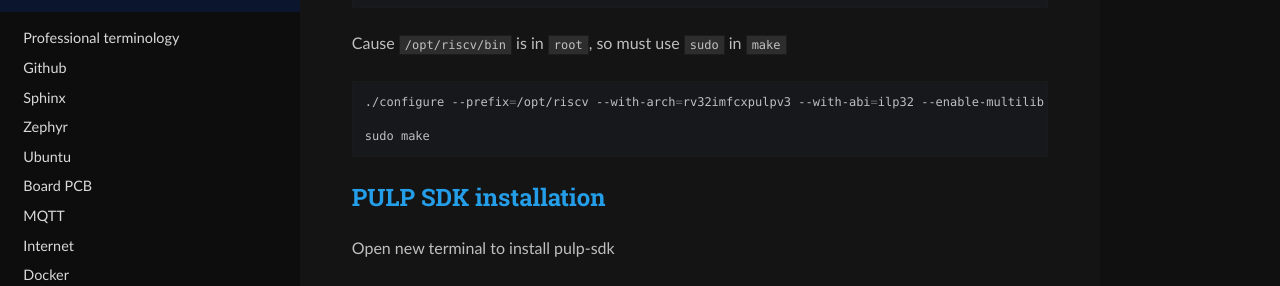
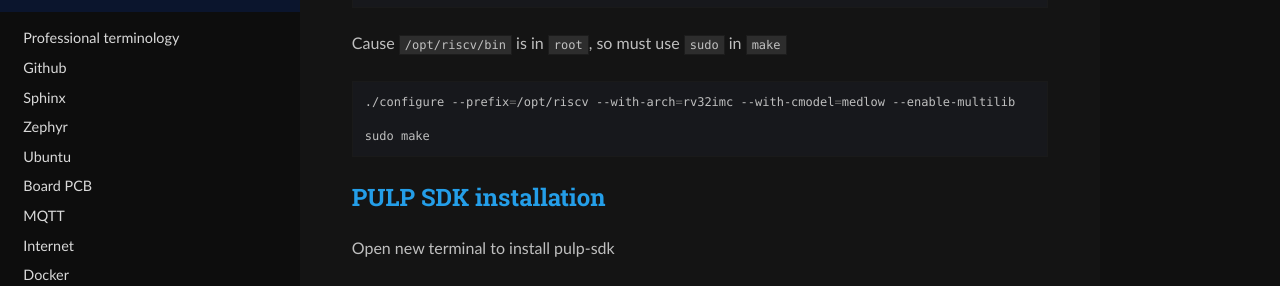
Before and after one commit to ryanjtr/MyDocs, a Sphinx documentation site: the page built from docs/source/Contents/RISCV/Pulp_toolchain_and_sdk.rst, in a window 1280 px wide and 900 px high, scrolled down 1219 px. Shown: the part 165-451 px from the top of the window. Built offline with Sphinx 7.4.7 and the Read the Docs theme 2.0.0, drawn with Linux system fonts in a browser that asks for light colours.

Commit message:
edit .config and prerequisit in  pulp toolchain installation

```diff
--- a/docs/source/Contents/RISCV/Pulp_toolchain_and_sdk.rst
+++ b/docs/source/Contents/RISCV/Pulp_toolchain_and_sdk.rst
@@ -64,7 +64,7 @@ Cause ``/opt/riscv/bin`` is in ``root``, so must use ``sudo`` in ``make``
 
 .. code-block:: bash
 
-    ./configure --prefix=/opt/riscv --with-arch=rv32imfcxpulpv3 --with-abi=ilp32 --enable-multilib
+    ./configure --prefix=/opt/riscv --with-arch=rv32imc --with-cmodel=medlow --enable-multilib
 
     sudo make
 
```
